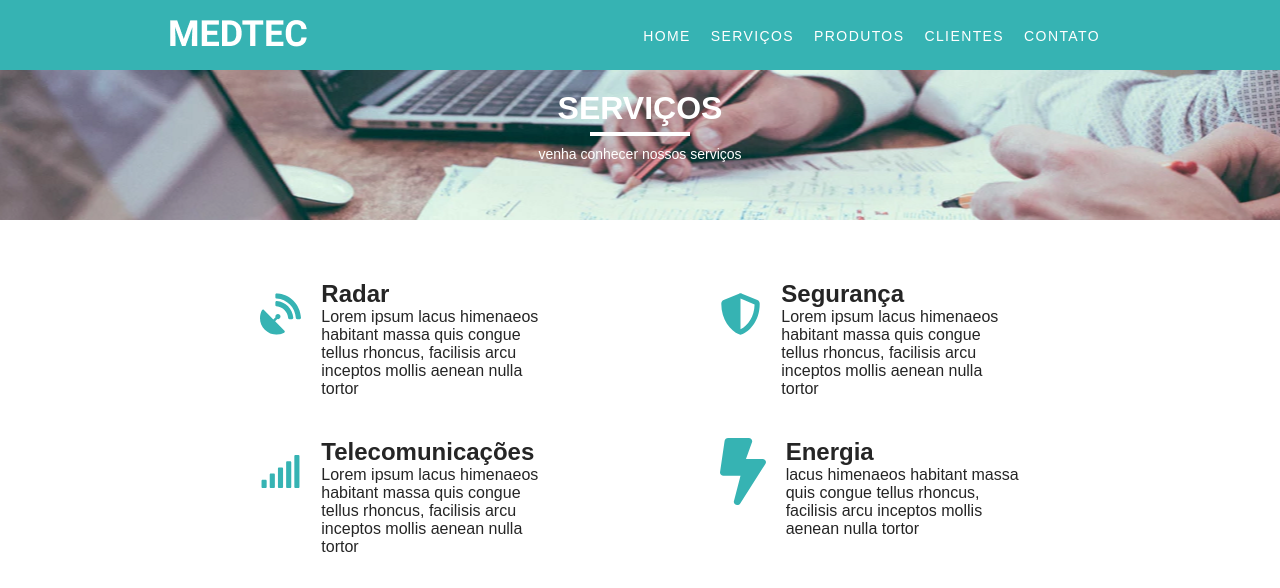
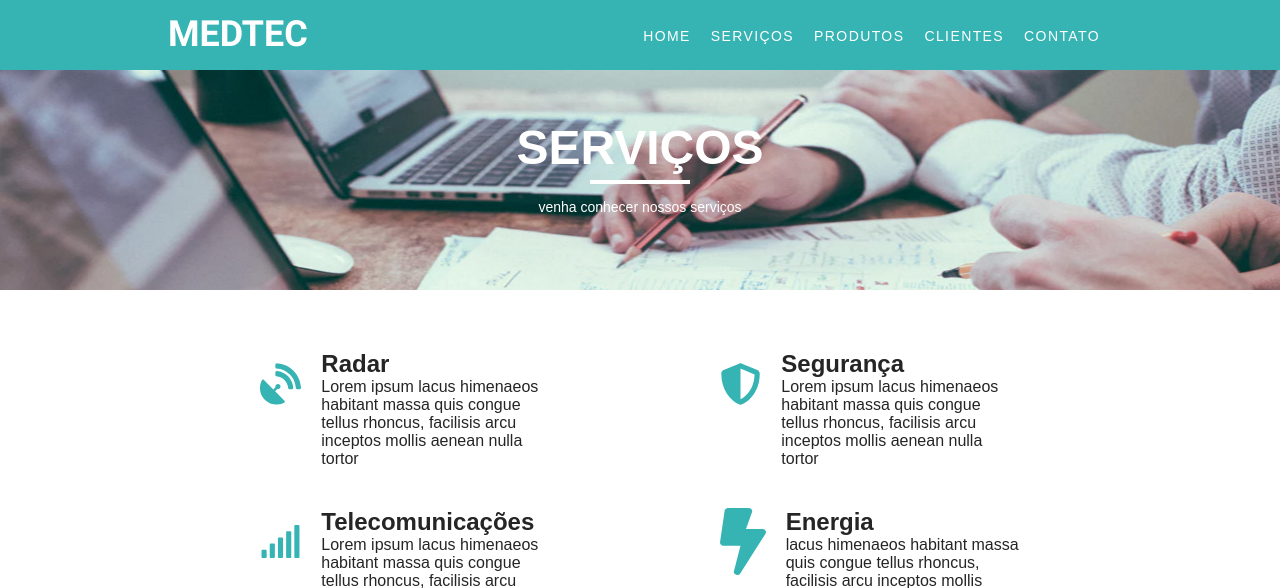
Before and after one commit to koejuao/projeto1, a PHP site: page /servicos.html in a window 1280 px wide. Shown: the top 588 px of the page. Run offline with PHP 8.4, Linux system fonts and the light colour scheme.

Commit message:
alterando header da pagina serviços

```diff
--- a/css/servicos.css
+++ b/css/servicos.css
@@ -4,18 +4,16 @@
   background: url("../img/servi.png") no-repeat center center;
   background-size: cover;
   color: #fff;
-    padding: 80px 0;
+  padding: 50px 0;
   height: 220px;
+  margin-top: 70px;
 }
 .intro-servi .container {
   flex-direction: column;
 }
 
 .intro-servi h1 {
-    font-size: 2em;
-    margin-bottom: 50px;
-    margin-top: 10px;
-    padding-bottom: 5px;
+  margin-bottom: 60px;
 }
 
 .subtitulo-servi {
@@ -32,17 +30,15 @@
   margin: 5px auto;
 }
 
-
-.descri{
+.descri {
   font-size: 14px;
   text-align: center;
   margin-top: -50px;
-
 }
 
 .service-2 {
   display: flex;
-    justify-content:space-around;
+  justify-content: space-around;
   padding-top: 60px;
 }
 
@@ -61,7 +57,6 @@
   padding-bottom: 40px;
 }
 
-
 .service-list-item-2 img {
   margin-right: 20px;
   margin-bottom: 50px;
@@ -70,9 +65,8 @@
 
 .service-list-item-2 span {
   font-size: 16px;
-
 }
 
-  .servi-h3{
+.servi-h3 {
   font-size: 24px;
 }
--- a/servicos.html
+++ b/servicos.html
@@ -24,7 +24,7 @@
 	<main class="intro-servi">
 		<div class="container">
 		<h1 class="subtitulo-servi">SERVIÇOS</h1>
-		<span class="descri"> venha conhecer nossos serviços	</span>
+		<p class="descri"> venha conhecer nossos serviços	</p>
 
         </div>
 		 </main>
```
Lines whose indentation alone changed are shown as unchanged.
